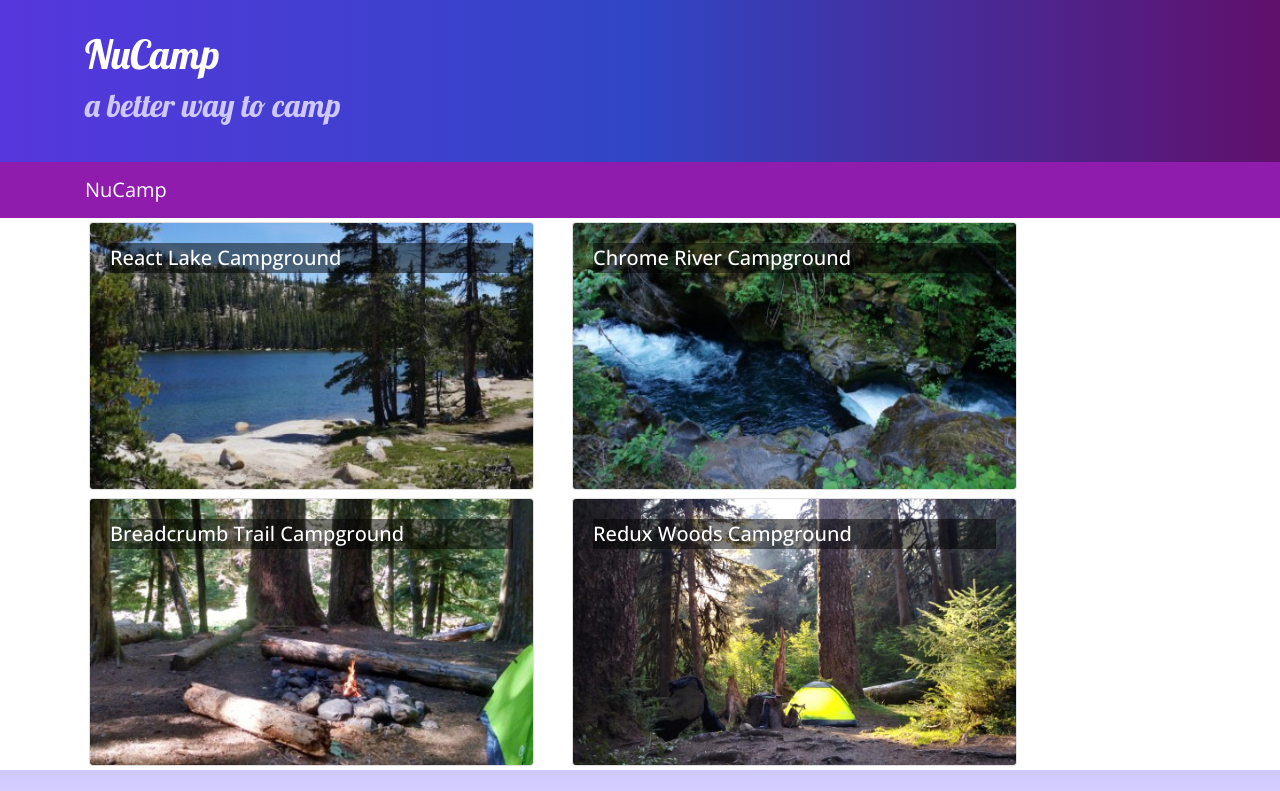
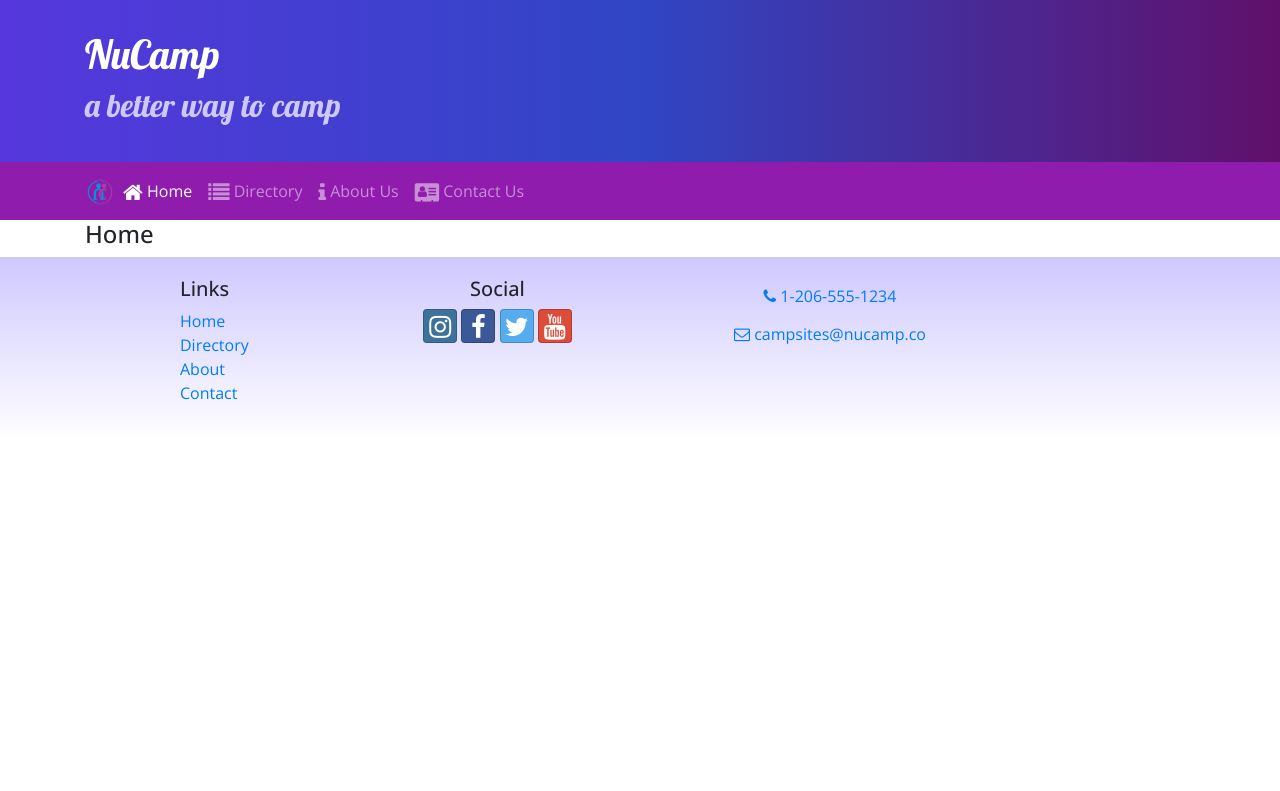
Before and after one commit to ashleyblemler/nucampsite-react, a React (Create React App) app: page /home in a window 1280 px wide. Shown: the top 791 px of the page. Built offline with nearby package versions, Linux system fonts and the light colour scheme.

Commit message:
React Router

```diff
--- a/package.json
+++ b/package.json
@@ -12,6 +12,7 @@
     "react": "^17.0.2",
     "react-dom": "^17.0.2",
     "react-popper": "1.3.6",
+    "react-router-dom": "5.2.0",
     "react-scripts": "4.0.3",
     "reactstrap": "8.5.1",
     "typeface-lobster": "^1.1.13",
--- a/src/App.js
+++ b/src/App.js
@@ -1,14 +1,17 @@
 import React, { Component } from 'react';
 import Main from './components/MainComponent';
+import { BrowserRouter } from 'react-router-dom';
 import './App.css';
 
 
 class App extends Component {
     render() {
         return (
-            <div className="App">
-               <Main />
-            </div>
+            <BrowserRouter>
+                <div className="App">
+                    <Main />
+                </div>
+            </BrowserRouter>
         );
     }
 }
--- a/src/components/DirectoryComponent.js
+++ b/src/components/DirectoryComponent.js
@@ -1,9 +1,9 @@
 import React from 'react';
 import { Card, CardImg, CardImgOverlay, CardTitle } from 'reactstrap';
 
-function RenderDirectoryItem({campsite, onClick}) {
+function RenderDirectoryItem({campsite}) {
     return (
-        <Card onClick={() => onClick(campsite.id)}>
+        <Card>
             <CardImg width="100%" src={campsite.image} alt={campsite.name} />
             <CardImgOverlay>
                 <CardTitle>{campsite.name}</CardTitle>
@@ -17,7 +17,7 @@ function Directory(props) {
     const directory = props.campsites.map(campsite => {
         return (
             <div key={campsite.id} className="col-md-5 m-1">
-                <RenderDirectoryItem campsite={campsite} onClick={props.onClick} />
+                <RenderDirectoryItem campsite={campsite} />
             </div>
         );
     });
--- a/src/components/FooterComponent.js
+++ b/src/components/FooterComponent.js
@@ -1,4 +1,5 @@
 import React from 'react';
+import { Link } from 'react-router-dom';
 
 function Footer(props) {
     return (
@@ -8,10 +9,10 @@ function Footer(props) {
                     <div className="col-4 col-sm-2 offset-1">
                         <h5>Links</h5>
                         <ul className="list-unstyled">
-                            <li><a href="#">Home</a></li>
-                            <li><a href="#">Directory</a></li>
-                            <li><a href="#">About</a></li>
-                            <li><a href="#">Contact</a></li>
+                            <li><Link to='/home'>Home</Link></li>
+                            <li><Link to='/directory'>Directory</Link></li>
+                            <li><Link to='/aboutus'>About</Link></li>
+                            <li><Link to='/contactus'>Contact</Link></li>
                         </ul>
                     </div>
                     <div className="col-6 col-sm-3 text-center">
--- a/src/components/HeaderComponent.js
+++ b/src/components/HeaderComponent.js
@@ -1,7 +1,23 @@
 import React, { Component }  from 'react';
-import { Navbar, NavbarBrand, Jumbotron } from 'reactstrap';
+import { Nav, Navbar, NavbarBrand, NavbarToggler, Collapse, NavItem, Jumbotron } from 'reactstrap';
+import { NavLink } from "react-router-dom";
 
 class Header extends Component {
+    constructor(props) {
+        super(props);
+
+        this.toggleNav = this.toggleNav.bind(this);
+        this.state = {
+            isNavOpen: false
+        };
+    }
+
+    toggleNav() {
+        this.setState({
+            isNavOpen: !this.state.isNavOpen
+        });
+    }
+
     render() {
         return (
             <React.Fragment>
@@ -16,9 +32,34 @@ class Header extends Component {
                     </div>
                 </Jumbotron>
 
-                <Navbar dark sticky="top">
+                <Navbar dark sticky="top" expand="md">
                     <div className="container">
-                        <NavbarBrand href="/">NuCamp</NavbarBrand>
+                        <NavbarBrand className="mr-auto" href="/"><img src="/assets/images/logo.png" height="30" width="30" alt="Nucamp Logo" /></NavbarBrand>
+                        <NavbarToggler onClick={this.toggleNav} />
+                        <Collapse isOpen={this.state.isNavOpen} navbar>
+                            <Nav navbar>
+                                <NavItem>
+                                   <NavLink className="nav-link" to="/home">
+                                       <i className="fa fa-home fa-lg" /> Home
+                                       </NavLink>
+                                </NavItem>
+                                <NavItem>
+                                   <NavLink className="nav-link" to="/directory">
+                                       <i className="fa fa-list fa-lg" /> Directory
+                                       </NavLink>
+                                </NavItem>
+                                <NavItem>
+                                   <NavLink className="nav-link" to="/aboutus">
+                                       <i className="fa fa-info fa-lg" /> About Us
+                                       </NavLink>
+                                </NavItem>
+                                <NavItem>
+                                   <NavLink className="nav-link" to="/contactus">
+                                       <i className="fa fa-address-card fa-lg" /> Contact Us
+                                       </NavLink>
+                                </NavItem>
+                            </Nav>
+                        </Collapse>
                     </div>
                 </Navbar>
             </React.Fragment>
--- /dev/null
+++ b/src/components/HomeComponent.js
@@ -0,0 +1,11 @@
+import React from 'react';
+
+function Home(props) {
+    return (
+        <div className="container">
+            <h4>Home</h4>
+        </div>
+    );
+}
+
+export default Home;
--- a/src/components/MainComponent.js
+++ b/src/components/MainComponent.js
@@ -1,29 +1,36 @@
 import React, { Component } from "react";
 import Directory from "./DirectoryComponent";
-import { CAMPSITES } from "../shared/campsites";
+import CampsiteInfo from "./CampsiteInfoComponent";
 import Header from "./HeaderComponent";
 import Footer from "./FooterComponent";
-import CampsiteInfo from "./CampsiteInfoComponent";
+import Home from "./HomeComponent";
+import { Switch, Route, Redirect } from "react-router-dom";
+import { CAMPSITES } from "../shared/campsites";
 
 class Main extends Component {
   constructor(props) {
     super(props);
     this.state = {
       campsites: CAMPSITES,
-      selectedCampsite: null,
     };
   }
 
-  onCampsiteSelect(campsiteId) {
-    this.setState({ selectedCampsite: campsiteId });
-  }
-
   render() {
+    const HomePage = () => {
+      return <Home />;
+    };
     return (
       <div>
         <Header />
-        <Directory campsites={this.state.campsites} onClick={campsiteId => this.onCampsiteSelect(campsiteId)} />
-        <CampsiteInfo campsite={this.state.campsites.filter(campsite => campsite.id === this.state.selectedCampsite)[0]} />
+        <Switch>
+          <Route path="/home" component={HomePage} />
+          <Route
+            exact
+            path="/directory"
+            render={() => <Directory campsites={this.state.campsites} />}
+          />
+          <Redirect to="/home" />
+        </Switch>
         <Footer />
       </div>
     );
```
Also changed, not shown: 1 other file (tests, documents, lock files or other folders).
